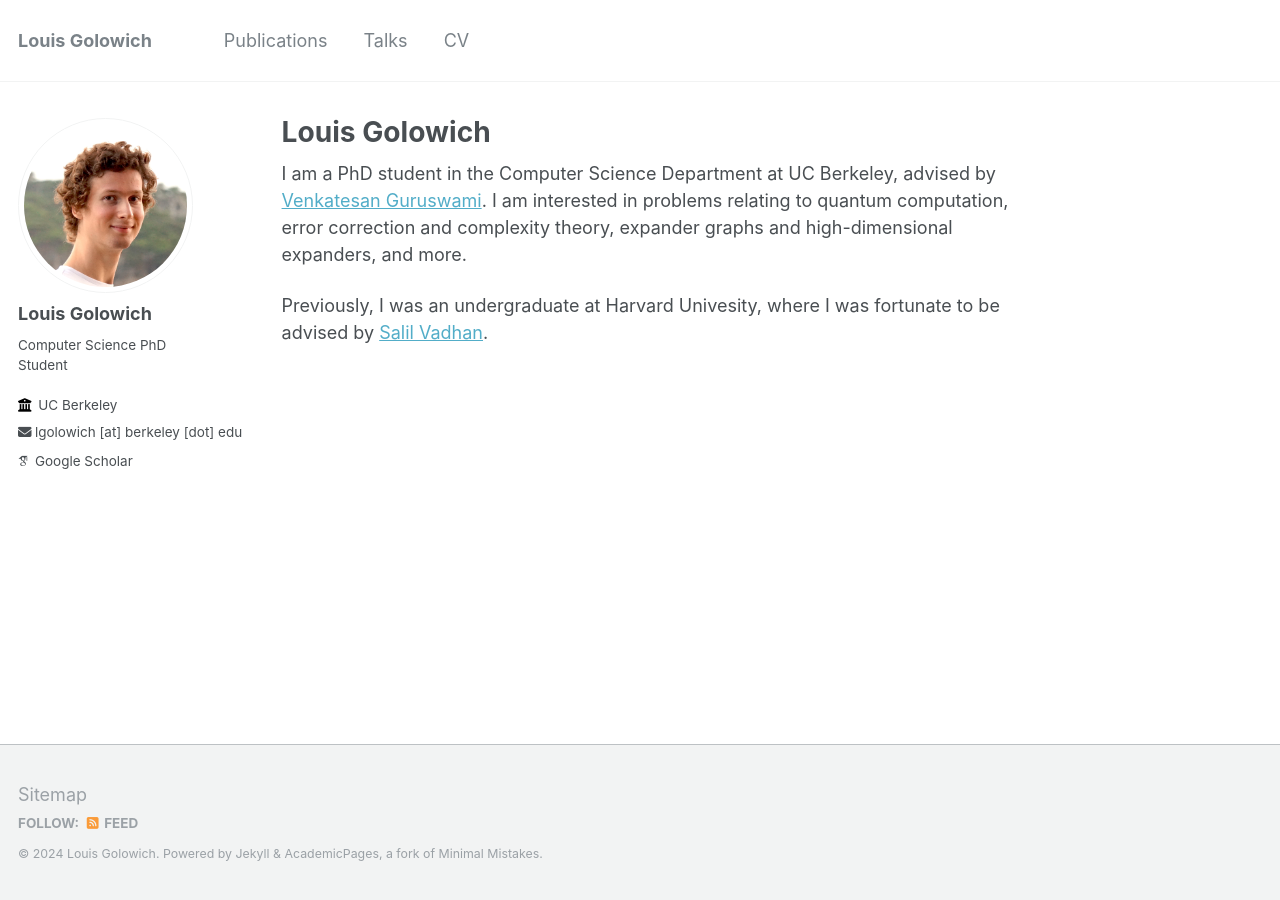
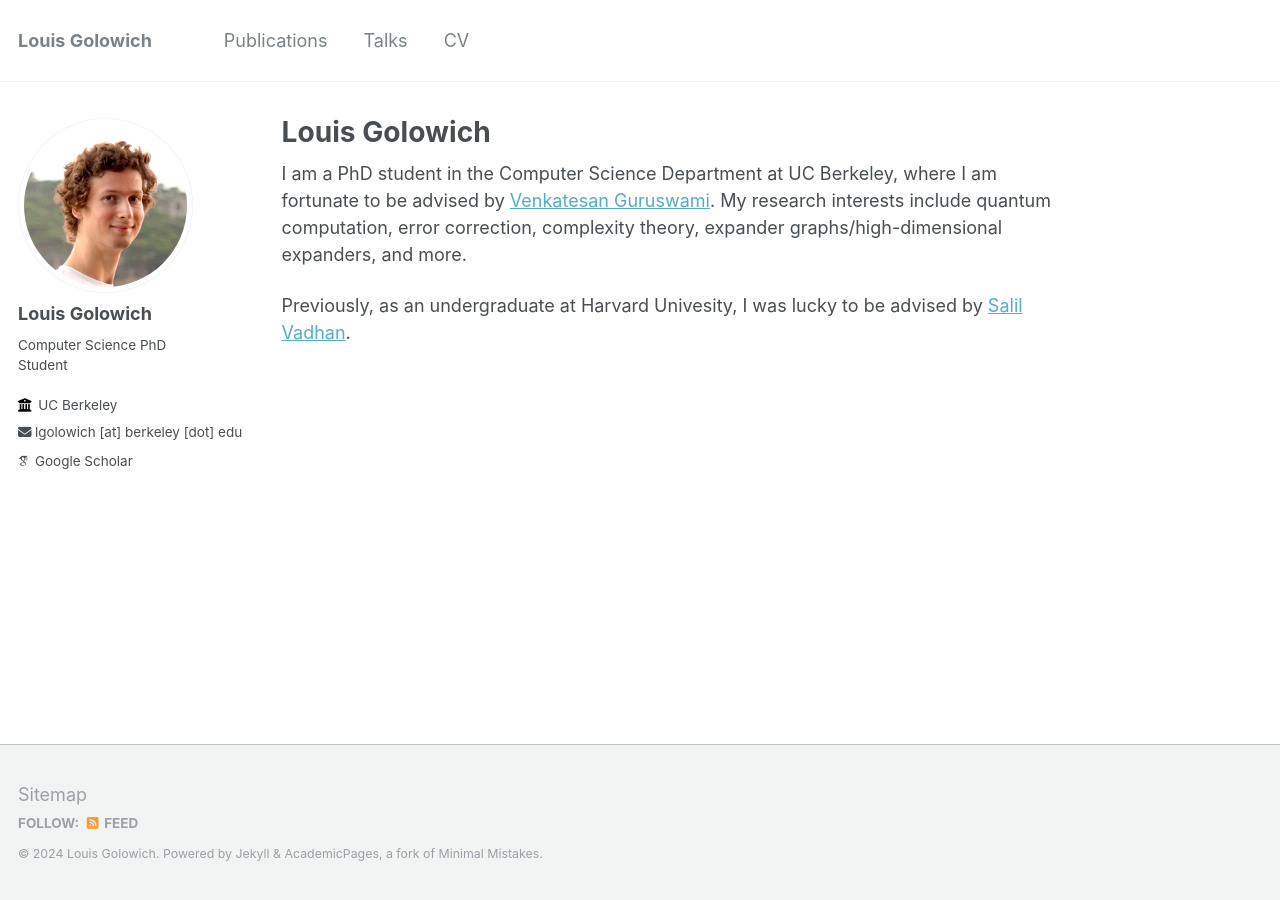
Before and after one commit to lgolowich/golowich.github.io, a Jekyll site: the page built from _pages/about.md, in a window 1280 px wide. Built offline with Jekyll 4.4.1, drawn with Linux system fonts in a browser that asks for light colours; some web fonts are replaced.

Commit message:
Small edits

```diff
--- a/_pages/about.md
+++ b/_pages/about.md
@@ -7,6 +7,6 @@ redirect_from:
   - /about.html
 ---
 
-I am a PhD student in the Computer Science Department at UC Berkeley, advised by [Venkatesan Guruswami](https://people.eecs.berkeley.edu/~venkatg/). I am interested in problems relating to quantum computation, error correction and complexity theory, expander graphs and high-dimensional expanders, and more.
+I am a PhD student in the Computer Science Department at UC Berkeley, where I am fortunate to be advised by [Venkatesan Guruswami](https://people.eecs.berkeley.edu/~venkatg/). My research interests include quantum computation, error correction, complexity theory, expander graphs/high-dimensional expanders, and more.
 
-Previously, I was an undergraduate at Harvard Univesity, where I was fortunate to be advised by [Salil Vadhan](https://salil.seas.harvard.edu).
+Previously, as an undergraduate at Harvard Univesity, I was lucky to be advised by [Salil Vadhan](https://salil.seas.harvard.edu).
```
